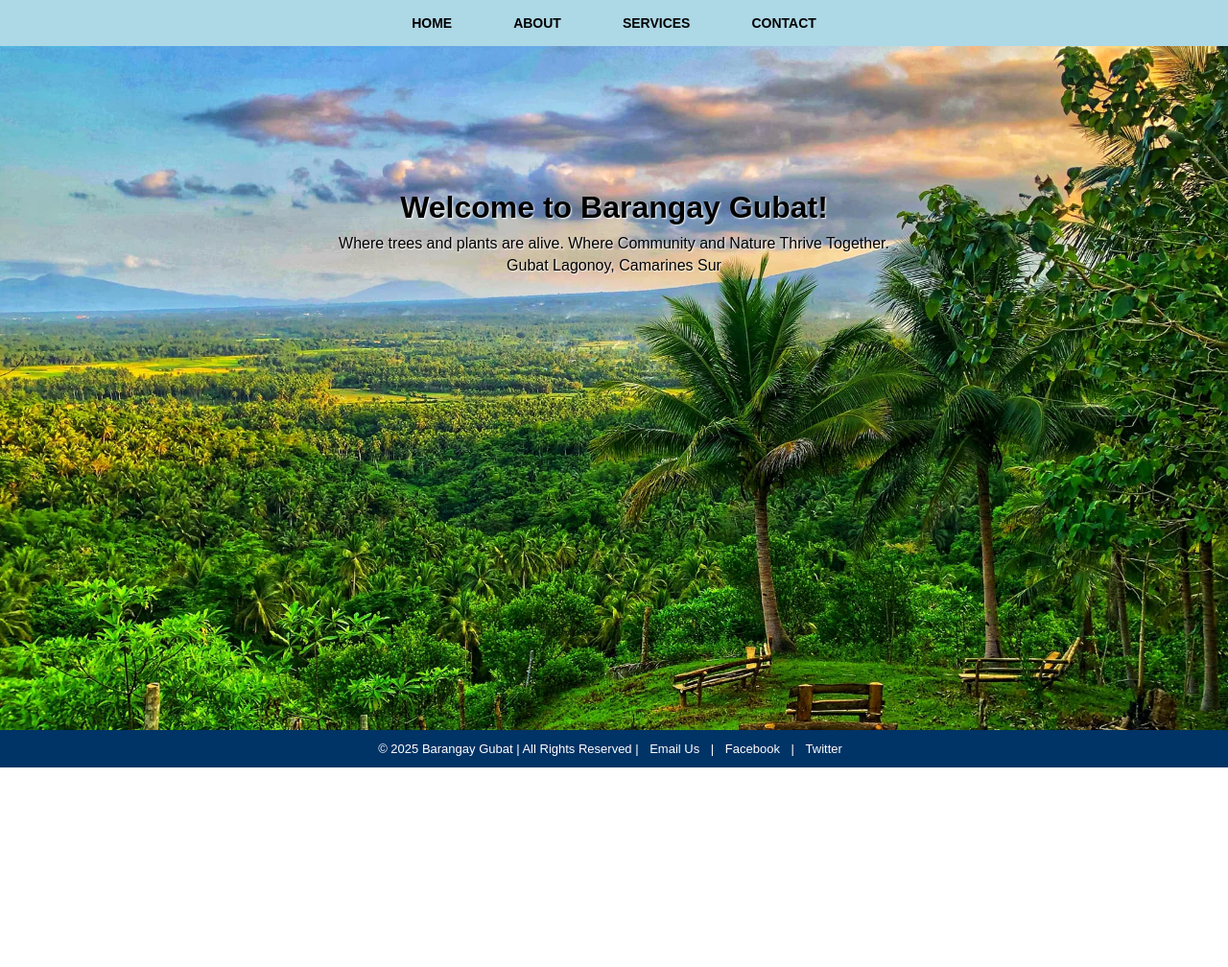
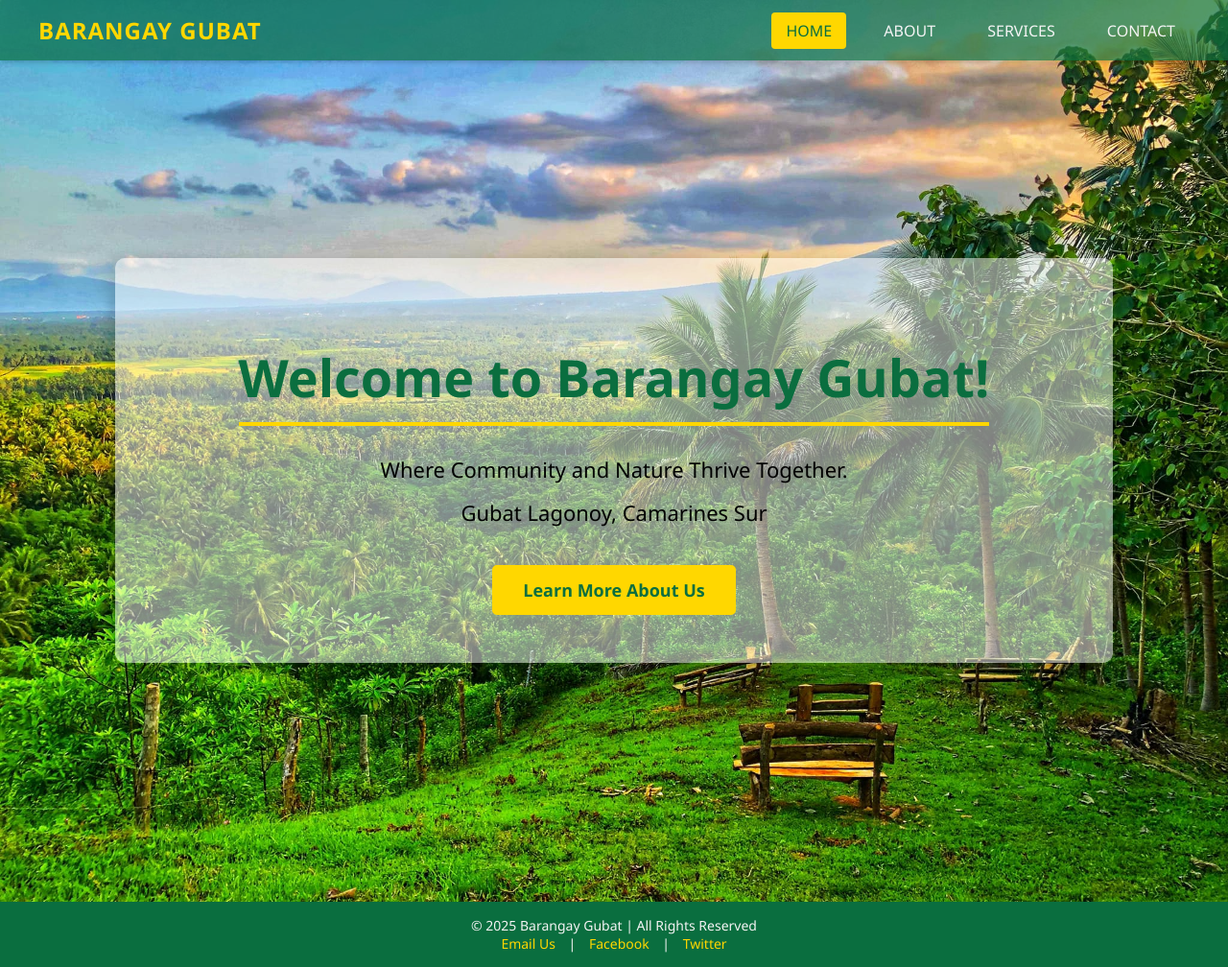
Before and after one commit to Christinejoysaor/Barangay-Gubat-Online, a plain HTML site: page index.html in a window 1280 px wide. Shown: the whole page at 96% size. Before the commit the page ends 800 px from the top, so only its background shows below. Drawn offline with Linux system fonts and the light colour scheme.

Commit message:
index.html

```diff
--- a/index.html
+++ b/index.html
@@ -1,97 +1,222 @@
 <!DOCTYPE html>
 <html>
 <head>
-    <title>Barangay Gubat</title>
+    <title>Welcome to Barangay Gubat</title>
+    <meta name="viewport" content="width=device-width, initial-scale=1.0">
     <style>
-        body{
+        body {
             background-image: url('homepage_1.jpg');
             background-repeat: no-repeat;
             background-size: cover;
+            background-attachment: fixed;
             margin: 0;
             padding: 0;
-            font-family: Arial, Helvetica, sans-serif;
+            font-family: 'Segoe UI', Tahoma, Geneva, Verdana, sans-serif;
+            color: #333;
         }
 
-        nav{
+        header {
+            background-color: rgba(10, 110, 63, 0.7);
+            color: #F4F4F4;
+            padding: 15px 0;
+            position: fixed;
+            width: 100%;
+            top: 0;
+            z-index: 1000;
+            box-shadow: 0 2px 5px rgba(0, 0, 0, 0.2);
+        }
+
+        .header-container {
+            display: flex;
+            justify-content: space-between;
+            align-items: center;
+            max-width: 1200px;
+            margin: 0 auto;
+            padding: 0 20px;
+        }
+
+        .logo {
+            font-size: 24px;
+            font-weight: bold;
+            color: #FFD700;
+            text-transform: uppercase;
+            letter-spacing: 1px;
+        }
+
+        nav a {
+            color: #F4F4F4;
+            text-decoration: none;
+            font-size: 16px;
+            font-weight: 500;
+            text-transform: uppercase;
+            padding: 8px 15px;
+            margin-left: 20px;
+            transition: color 0.3s ease, background-color 0.3s ease;
+            border-radius: 4px;
+        }
+
+
+        nav a[href="index.html"] {
+             color: #0A6E3F;
+             background-color: #FFD700;
+        }
+
+        nav a:hover {
+            color: #0A6E3F;
+            background-color: #FFD700;
+        }
+
+        nav a[href="index.html"]:hover {
+            background-color: #ffc400;
+        }
+
+        .content {
+            min-height: 100vh;
             display: flex;
             justify-content: center;
-            gap: 40px;
-            padding: 10px; /* smaller header */
-            background-color: lightblue; /* light blue header */
-            width: 100%;
-            box-sizing: border-box;
+            align-items: center;
+            text-align: center;
+            padding-top: 80px;
+            padding-bottom: 60px;
         }
 
-        nav a{
-            color: black;
-            text-decoration: none;
-            font-size: 14px; /* slightly smaller text */
-            font-weight: bold;
-            text-transform: uppercase;
-            padding: 6px 12px;
-            transition: background-color 0.3s ease;
+        .hero-box {
+            background-color: rgba(255, 255, 255, 0.5);
+            padding: 50px 70px;
+            border-radius: 10px;
+            box-shadow: 0 8px 25px rgba(0, 0, 0, 0.3);
+            max-width: 900px;
+            width: 80%;
         }
 
-        nav a:hover{
-            background-color: #d5eaff;
+        .hero-box h1 {
+            font-size: 54px;
+            margin-bottom: 15px;
+            color: #0A6E3F;
+            border-bottom: 4px solid #FFD700;
+            padding-bottom: 10px;
+            display: inline-block;
         }
 
-        .content{
-            text-align: center;
-            margin: 150px auto;
-            color: black;
+        .hero-box p {
+            font-size: 22px;
+            margin: 15px 0;
+            color: #000000;
         }
 
-        .content h1{
-            font-size: 32px;
-            margin-bottom: 10px;
-            text-shadow: 1px 1px 2px white;
+        .cta-button {
+            display: inline-block;
+            margin-top: 25px;
+            padding: 12px 30px;
+            background-color: #FFD700;
+            color: #0A6E3F;
+            text-decoration: none;
+            font-size: 18px;
+            font-weight: bold;
+            border-radius: 5px;
+            transition: background-color 0.3s ease, transform 0.2s ease;
+            border: 2px solid #FFD700;
         }
 
-        .content p{
-            font-size: 16px;
-            margin: 5px;
-            text-shadow: 1px 1px 2px white;
+        .cta-button:hover {
+            background-color: #0A6E3F;
+            color: #FFD700;
+            border-color: #0A6E3F;
+            transform: translateY(-2px);
         }
 
-        footer{
-            background-color: #003366;
-            color: white;
+        footer {
+            background-color: #0A6E3F;
+            color: #F4F4F4;
             text-align: center;
-            padding: 12px 0;
-            position: fixed;
+            padding: 15px 0;
+            width: 100%;
+            font-size: 14px;
+            position: relative;
             bottom: 0;
-            width: 100%;
-            font-size: 13px;
         }
 
-        footer a{
-            color: white;
+        footer a {
+            color: #FFD700;
             text-decoration: none;
-            margin: 0 8px;
+            margin: 0 10px;
+            transition: color 0.3s ease;
         }
 
-        footer a:hover{
+        footer a:hover {
+            color: #F4F4F4;
             text-decoration: underline;
+        }
+
+        @media (max-width: 768px) {
+
+            .header-container {
+                flex-direction: column;
+                padding: 10px 0;
+            }
+
+            .logo {
+                margin-bottom: 10px;
+            }
+
+            nav a {
+                font-size: 14px;
+                padding: 5px 10px;
+                margin: 0 5px;
+            }
+
+            .content {
+                padding-top: 150px;
+                align-items: flex-start;
+            }
+
+            .hero-box {
+                max-width: 90%;
+                padding: 30px 20px;
+                margin-top: 0;
+                width: 90%;
+            }
+
+            .hero-box h1 {
+                font-size: 34px;
+            }
+
+            .hero-box p {
+                font-size: 18px;
+            }
+
+            .cta-button {
+                padding: 10px 20px;
+                font-size: 16px;
+            }
         }
     </style>
 </head>
 <body>
+    <header>
+        <div class="header-container">
+            <div class="logo">Barangay Gubat</div>
             <nav>
                 <a href="index.html">Home</a>
                 <a href="about.html">About</a>
                 <a href="services.html">Services</a>
                 <a href="contact.html">Contact</a>
             </nav>
+        </div>
+    </header>
 
     <div class="content">
+        <div class="hero-box">
             <h1>Welcome to Barangay Gubat!</h1>
-        <p>Where trees and plants are alive. Where Community and Nature Thrive Together.</p>
+            <p>Where Community and Nature Thrive Together.</p>
             <p>Gubat Lagonoy, Camarines Sur</p>
+            <a href="about.html" class="cta-button">Learn More About Us</a>
+        </div>
     </div>
 
     <footer>
-        © 2025 Barangay Gubat | All Rights Reserved |
+        © 2025 Barangay Gubat | All Rights Reserved
+        <br>
         <a href="#">Email Us</a> |
         <a href="#">Facebook</a> |
         <a href="#">Twitter</a>
```
Lines whose indentation alone changed are shown as unchanged.
